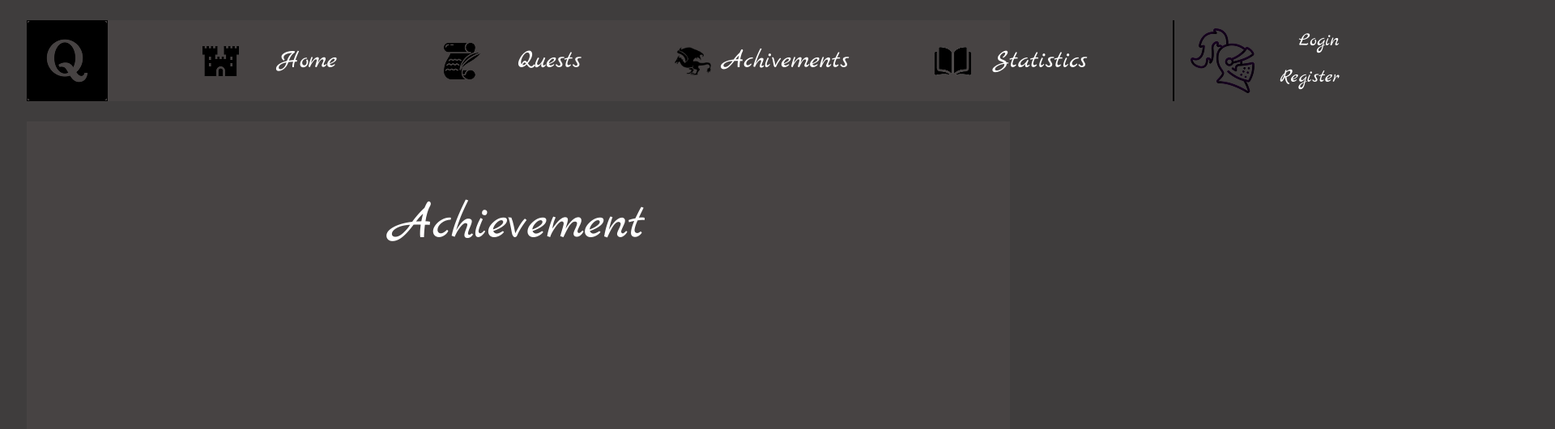
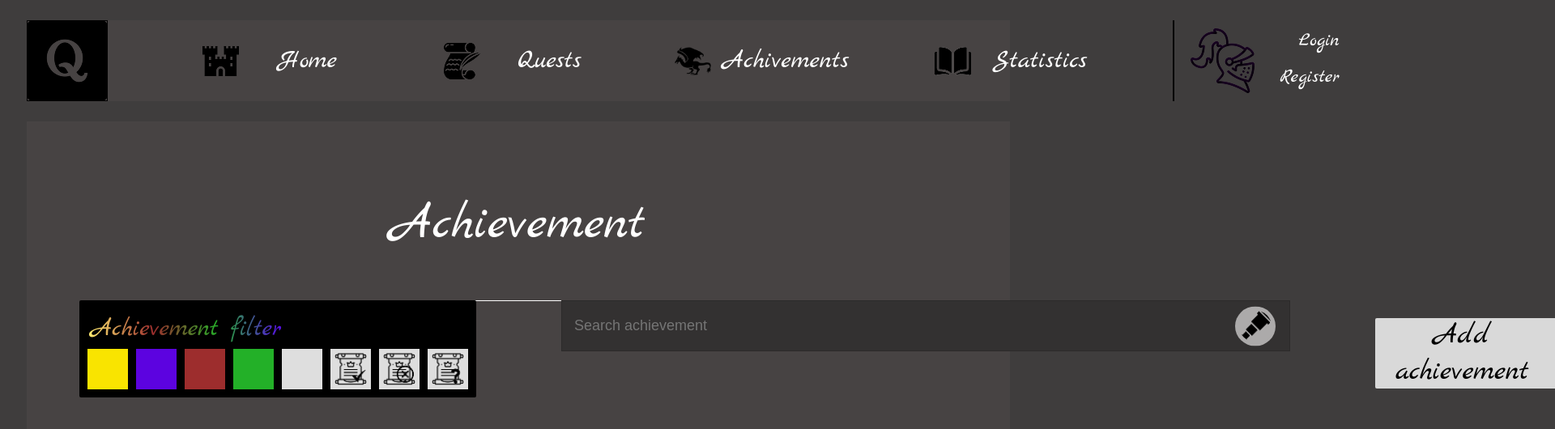
Before and after one commit to Baroslav/QuestLife, a Next.js app: page / in a window 1280 px wide. Shown: the top 530 px of the page at 81% size, 1920 px wide, since content can reach past the window. Built offline with nearby package versions, Linux system fonts and the light colour scheme.

Commit message:
fix some styles problem

```diff
--- a/src/app/components/pageWrapper/pageWrapper.module.css
+++ b/src/app/components/pageWrapper/pageWrapper.module.css
@@ -5,10 +5,10 @@
     min-height: 2800px;
 }
 
-.bgWrap img {
+.bGImg {
     position: absolute;
-    width: 100%;
-    height: 100%;
+    width: 90%;
+    height: 90%;
     top: 0;
     left: 50%;
     transform: translateX(-50%);
--- a/src/app/components/pageWrapper/pageWrapper.tsx
+++ b/src/app/components/pageWrapper/pageWrapper.tsx
@@ -9,7 +9,7 @@ type BgWrappProps = {
 const PageWrapper:React.FC<BgWrappProps> = ({bgImg , children }) => {
     return (
         <div className = {styles.bgWrap}>
-            <img src = {bgImg} alt="" />
+            <img className = {styles.bGImg} src = {bgImg} alt="" />
             {children }
         </div>
     )
--- a/src/app/components/pages/quests/quest.module.css
+++ b/src/app/components/pages/quests/quest.module.css
@@ -1,6 +1,6 @@
 .quests {
     color: white;
-    padding: 35px 65px;
+    padding: 35px 65px
 }
 .quests h1 {
     font-weight: 300;
--- a/src/app/components/pages/quests/quest.tsx
+++ b/src/app/components/pages/quests/quest.tsx
@@ -1,11 +1,14 @@
-import PageWrapper from "../../pageWrapper/pageWrapper"
+import ToolsBarList from "../../toolsBar/toolsBarList"
+import AddBtn from "../../ui/addBtn/addBtn"
+import WhiteLine from "../../whiteLine/whiteLine"
 import styles from "./quest.module.css"
 
 const QuestsPage = () => {
     return (
         <section className = {styles.quests}>
             <h1>Achievement</h1>
-
+            <WhiteLine/>
+            <ToolsBarList btnText="Add achievement" btnIcon="./swords.png"/>
         </section>
     )
 }
--- /dev/null
+++ b/src/app/components/toolsBar/toolsBar.module.css
@@ -0,0 +1,5 @@
+.toolsBar {
+    display: flex;
+    justify-content: space-between;
+    gap: 105px;
+}
--- /dev/null
+++ b/src/app/components/toolsBar/toolsBarList.tsx
@@ -0,0 +1,22 @@
+import React from "react"
+import AchivementFilter from "../ui/achivementFilter/achivementFilter"
+import AddBtn from "../ui/addBtn/addBtn"
+import Search from "../ui/search/search"
+import styles from "./toolsBar.module.css"
+
+type ToolsBarProps = {
+    btnIcon : string
+    btnText : string
+}
+
+const ToolsBarList:React.FC<ToolsBarProps> = ({btnIcon , btnText}) => {
+    return (
+        <div className = {styles.toolsBar}>
+            <AchivementFilter/>
+            <Search/>
+            <AddBtn buttonText = {btnText} icon = {btnIcon}/>
+        </div>
+    )
+}
+
+export default ToolsBarList
--- a/src/app/components/ui/achivementFilter/style.module.css
+++ b/src/app/components/ui/achivementFilter/style.module.css
@@ -9,6 +9,7 @@
     text-align: center
 }
 
+
 .filterItem {
     width: 50px;
     height: 50px;
@@ -16,6 +17,11 @@
     justify-content: center;
     padding: 5px;
     box-sizing: border-box;
+}
+.filterItem img {
+    width: 100%;
+    height: 100%;
+
 }
 
 .filterItem:hover {
--- a/src/app/components/ui/addBtn/index.module.css
+++ b/src/app/components/ui/addBtn/index.module.css
@@ -13,7 +13,8 @@
     border-radius: 2px;
     cursor: pointer;
     font-size: 36px;
-    transition: all 0.2s ease-in-out
+    transition: all 0.2s ease-in-out;
+    color: black;
 }
 
 .addBtn:hover {
@@ -24,5 +25,5 @@
 }
 
 .addBtn img {
-    width: 7vh;
+    width: 72px;
 }
--- a/src/app/components/ui/search/search.module.css
+++ b/src/app/components/ui/search/search.module.css
@@ -12,6 +12,7 @@
 .searchGroup {
     display: inline-block;
     position: relative;
+    height: 63px;
 }
 .telescope {
     position: absolute;
--- /dev/null
+++ b/src/app/components/whiteLine/whiteLine.module.css
@@ -0,0 +1,14 @@
+.lineWrapper {
+    position: relative;
+    width: 100%;
+    margin-bottom: 15px;
+}
+
+.whiteLine {
+    height: 1px;
+    width: 90%;
+    position: absolute;
+    left: 50%;
+    transform: translateX(-50%);
+    background-color: white;
+}
--- /dev/null
+++ b/src/app/components/whiteLine/whiteLine.tsx
@@ -0,0 +1,11 @@
+import styles from "./whiteLine.module.css"
+
+const WhiteLine = () => {
+    return (
+        <div className = {styles.lineWrapper}>
+            <span className = {styles.whiteLine}></span>
+        </div>
+    )
+}
+
+export default WhiteLine
```
